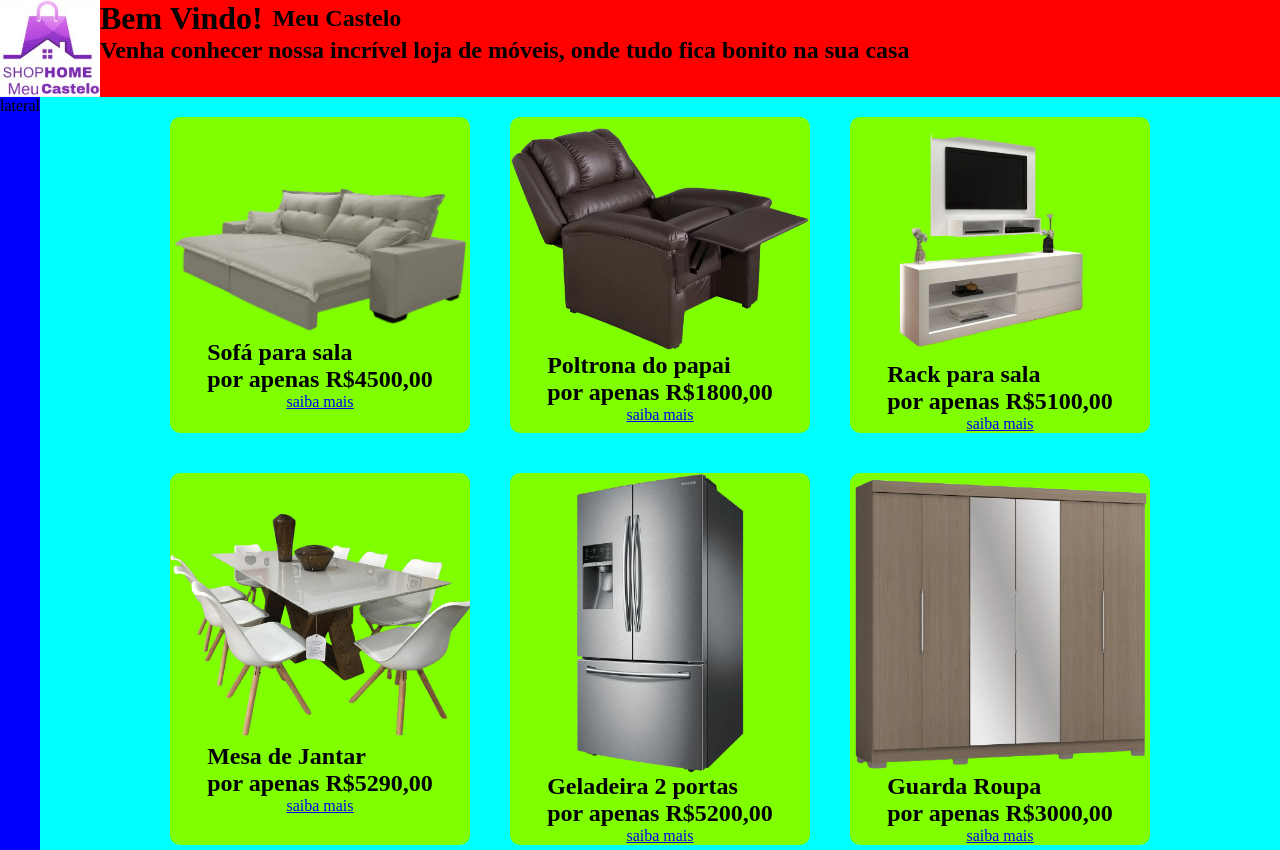
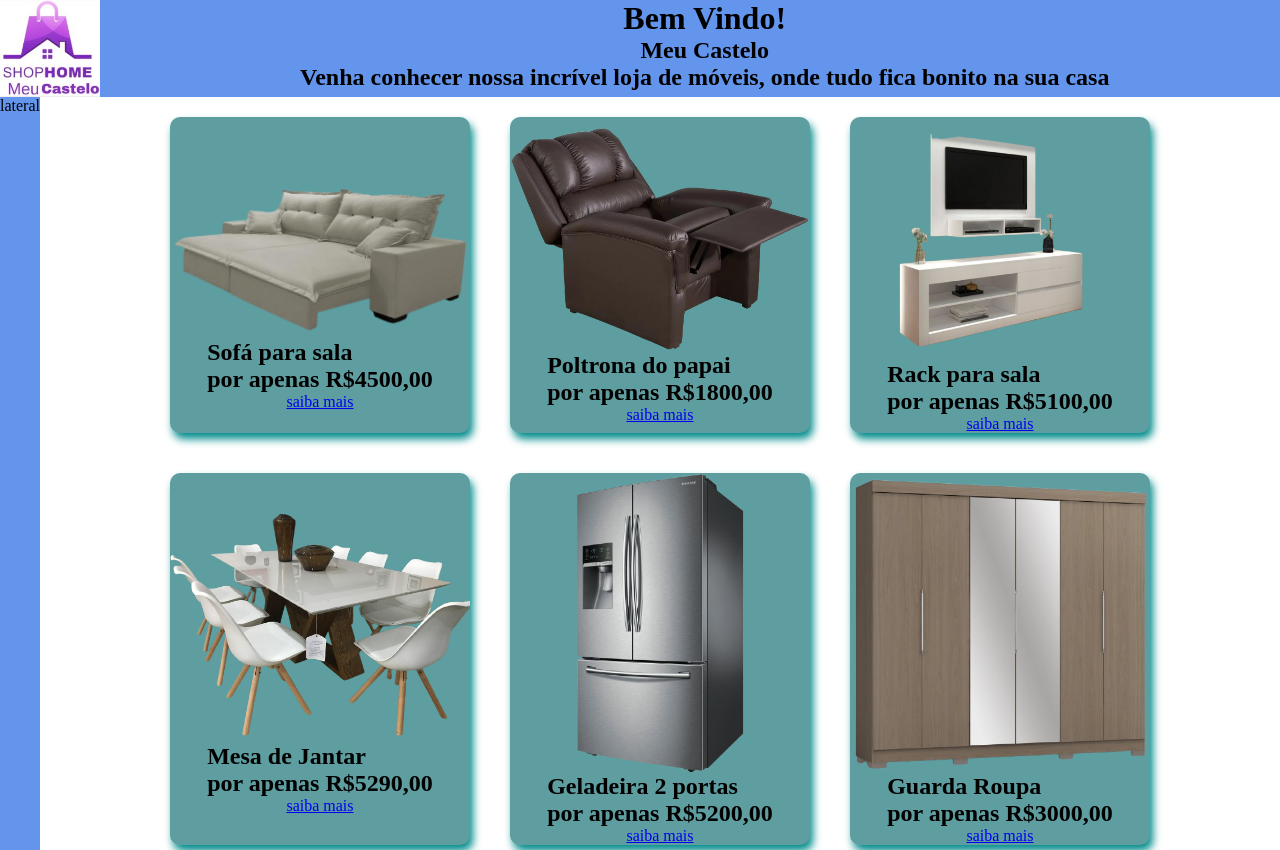
Before and after one commit to ArthurRiosDomingos/primeira_loja, a plain HTML site: page index.html in a window 1280 px wide. Shown: the top 850 px of the page. Drawn offline with Linux system fonts and the light colour scheme.

Commit message:
Add files via upload

```diff
--- a/index.html
+++ b/index.html
@@ -7,13 +7,11 @@
         <title>Meu Castelo</title>
         <link rel="stylesheet" href="style.css">
     </head>
-    <header class="header">
+    <header class="eles">
         <img src="imagens/logotipo.jpg" alt="logotipo" class="logotipo">
-        <div>
-            <div style="display: flex; align-items: center;">
-                <h1 style="margin-right: 10px;">Bem Vindo!</h1>
-                <h2>Meu Castelo</h2>
-            </div>
+        <div class="texto">
+            <h1>Bem Vindo!</h1>
+            <h2>Meu Castelo</h2>
             <h2>Venha conhecer nossa incrível loja de móveis, onde tudo fica bonito na sua casa</h2>
         </div>
     </header>
--- a/style.css
+++ b/style.css
@@ -2,14 +2,6 @@
     margin: 0;
     padding: 0;
     box-sizing: border-box;
-}
-
-body {
-    width: 100vw;
-}
-
-header img{
-    width: 700px;
 }
 header {
     background-color: purple;
@@ -48,20 +40,21 @@ body{
 }
 header{
     grid-area: cabeca;
-    background-color: red;
+    background-color: cornflowerblue;
     text-align: center;
+    position: relative;
 }
 aside{
     grid-area: lateral;
-    background-color: blue;
+    background-color: cornflowerblue;
 }
 main{
     grid-area: meio;
-    background-color: aqua;
+    background-color: white;
 }
 footer{
     grid-area: pe;
-    background-color: violet;
+    background-color: darkcyan;
 }
 @media screen and (max width: 800px){
     body{
@@ -88,11 +81,12 @@ footer{
     justify-content: center;
     align-items: center;
     margin: 20px;
-    background-color: chartreuse;
+    background-color: cadetblue;
     transition: 0.5s;
+    box-shadow: 3px 6px 9px darkcyan;
 }
 .produto-wrapper :hover{
-    background-color: deeppink;
+    background-color: darkcyan;
 }
 .produto-weapper img{
     width: 280px;
@@ -106,8 +100,8 @@ footer{
     width: 120px;
     text-align: center;
     text-decoration: none;
-    color: antiquewhite;
     transition: 1s;
+
 }
 .produto-weapper a:hover{
     background-color: beige;
@@ -123,3 +117,7 @@ footer{
     text-align: center;
     align-items: center;
 }
+.texto{
+    position: absolute;
+    left: 300px;
+}
```
